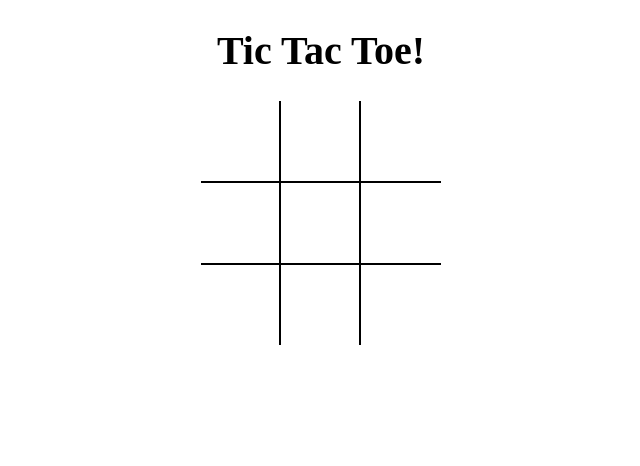
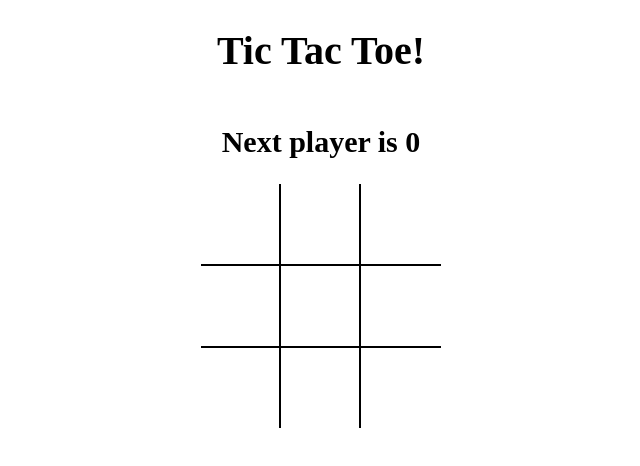
Before and after one commit to marizoo/tictactoe, a React (Vite) app: page / in a window 1280 px wide. Shown: the top 466 px of the page, without its empty margins (319-959 px from the left). Built offline with nearby package versions, Linux system fonts and the light colour scheme.

Commit message:
calculate winner and lift up the state

```diff
--- a/src/App.jsx
+++ b/src/App.jsx
@@ -1,10 +1,42 @@
-import React from "react";
+import React, {useState} from "react";
 import Board from "./components/Board";
+import { calculateWinner } from "./helpers";
 import './styles/root.scss'
 
-export default () => (
+ const App = () => {
+
+  const [board, setBoard] = useState(Array(9).fill(null));
+  const [isXNext, setIsXNext] = useState(false);
+
+  const winner = calculateWinner(board);
+  const message = winner ? `Winner is ${winner}` : `Next player is ${isXNext ? 'X' : '0'}`;
+
+  const handleSquareClick = (position) => {
+
+      if( board[position] || winner) {
+          return;
+      }
+
+      setBoard((prev) => {
+
+          return prev.map((square, pos) => {
+              if(pos === position) {
+                  return isXNext ? 'X' : '0';
+              }
+              return square;
+          })
+
+      })
+      setIsXNext(prev => !prev);
+  };
+
+return (
   <div className="app">
     <h1>Tic Tac Toe!</h1>
-    <Board />
+    <h2>{message}</h2>
+    <Board board={board} handleSquareClick={handleSquareClick}/>
   </div>
-);
+  )
+};
+
+export default App;
--- a/src/components/Board.jsx
+++ b/src/components/Board.jsx
@@ -2,29 +2,9 @@ import React, { useState } from 'react'
 import Square from './Square'
 
 
-const Board = () => {
+const Board = ({ board, handleSquareClick }) => {
 
-    const [board, setBoard] = useState(Array(9).fill(null));
-    const [isXNext, setIsXNext] = useState(false);
 
-    const handleSquareClick = (position) => {
-
-        if( board[position] ) {
-            return;
-        }
-
-        setBoard((prev) => {
-
-            return prev.map((square, pos) => {
-                if(pos === position) {
-                    return isXNext ? 'X' : '0';
-                }
-                return square;
-            })
-
-        })
-        setIsXNext( (prev) => !prev)
-    }
 
     const renderSquare = (position) => {
         return <Square value={board[position]} onClick={() => handleSquareClick(position)}/>
--- /dev/null
+++ b/src/helpers.js
@@ -0,0 +1,19 @@
+export function calculateWinner(squares) {
+  const lines = [
+    [0, 1, 2],
+    [3, 4, 5],
+    [6, 7, 8],
+    [0, 3, 6],
+    [1, 4, 7],
+    [2, 5, 8],
+    [0, 4, 8],
+    [2, 4, 6],
+  ];
+  for (let i = 0; i < lines.length; i++) {
+    const [a, b, c] = lines[i];
+    if (squares[a] && squares[a] === squares[b] && squares[a] === squares[c]) {
+      return squares[a];
+    }
+  }
+  return null;
+}
```
